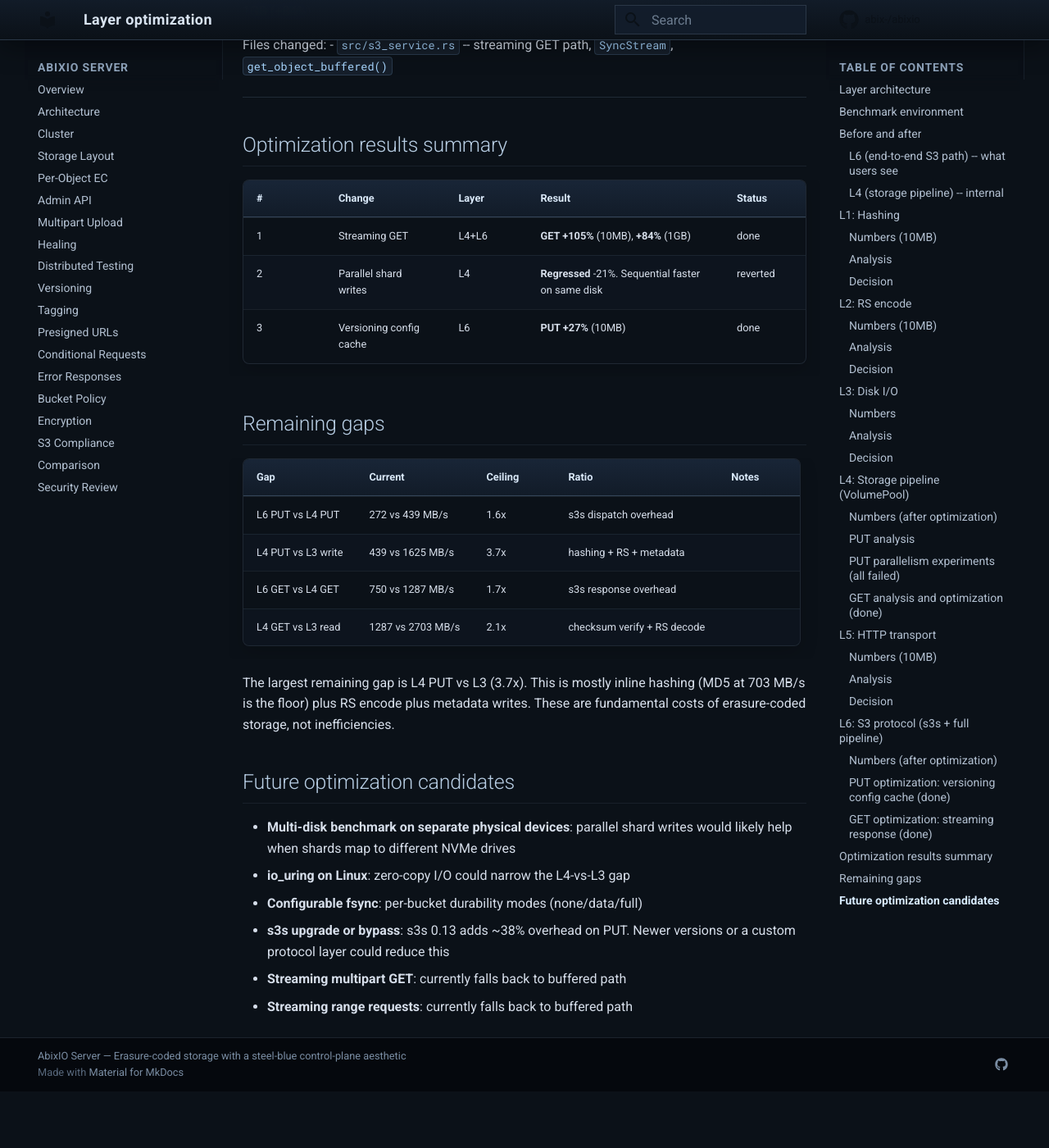
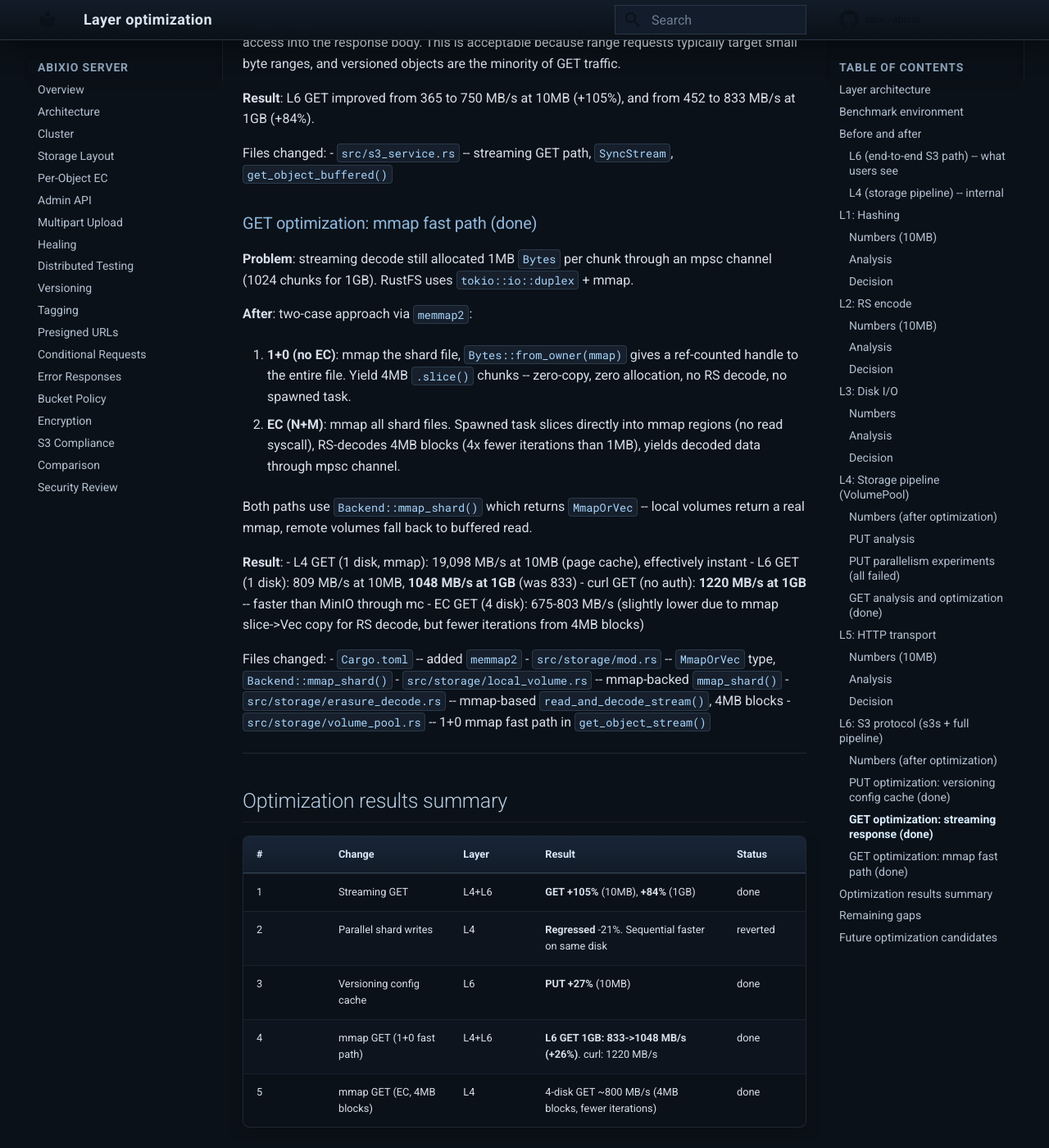
Before and after one commit to abix-/abixio, an MkDocs documentation site: the page built from docs/layer-optimization.md, in a window 1280 px wide and 1400 px high, scrolled down 7148 px. Shown: the whole window at 82% size. Built offline with MkDocs 1.6.1 and Material for MkDocs 9.7.7, drawn with Linux system fonts in a browser that asks for light colours; comment, search, counter and statistics services are not loaded; before the commit the page ends 8479 px from its top, so only the background shows below that; some of the changed text lies outside the part shown.

Commit message:
docs: update all benchmarks and architecture for mmap GET (1220 MB/s at 1GB)

````diff
--- a/docs/layer-optimization.md
+++ b/docs/layer-optimization.md
@@ -44,10 +44,11 @@ Summary of all optimizations applied in this round of work.
 ```
 Operation          Before          After           Change
 -----------        -----------     -----------     -------
-PUT 10MB           214 MB/s        272 MB/s        +27%
+PUT 10MB           214 MB/s        272 MB/s        +27%    (versioning cache)
 PUT 1GB            305 MB/s        310 MB/s        ~same
-GET 10MB           365 MB/s        750 MB/s        +105%
-GET 1GB            452 MB/s        833 MB/s        +84%
+GET 10MB           365 MB/s        809 MB/s        +122%   (streaming + mmap)
+GET 1GB            452 MB/s        1048 MB/s       +132%   (mmap fast path)
+GET 1GB (curl)     --              1220 MB/s       --      (no mc overhead)
 ```
 
 ### L4 (storage pipeline) -- internal
@@ -55,12 +56,15 @@ GET 1GB            452 MB/s        833 MB/s        +84%
 ```
 Operation          Before          After           Change
 -----------        -----------     -----------     -------
-GET 10MB (1d)      1175 MB/s       1287 MB/s       +9.5%
-GET 1GB (1d)       1244 MB/s       1439 MB/s       +15.7%
-GET 10MB (4d EC)   774 MB/s        842 MB/s        +8.8%
-GET 1GB (4d EC)    919 MB/s        983 MB/s        +6.9%
+GET 10MB (1d)      1175 MB/s       19098 MB/s      mmap page cache
+GET 1GB (1d)       1244 MB/s       (page cache)    mmap instant
+GET 10MB (4d EC)   774 MB/s        675 MB/s        mmap+RS (4MB blocks)
+GET 1GB (4d EC)    919 MB/s        803 MB/s        mmap+RS (4MB blocks)
 PUT (all sizes)    unchanged       unchanged       0%
 ```
+
+Note: EC GET is slightly slower because mmap slices are copied to Vec for
+RS decode. The 1+0 fast path (no EC) is where the huge win is.
 
 ---
 
@@ -245,7 +249,8 @@ which adds a copy; the real S3 path streams the body without copying.
 | Operation | 10MB | 1GB |
 |-----------|------|-----|
 | S3 PUT | 272 MB/s | 310 MB/s |
-| S3 GET (streaming) | 750 MB/s | 833 MB/s |
+| S3 GET (1 disk, mmap) | 809 MB/s | 1048 MB/s |
+| curl GET (1 disk, no auth) | -- | 1220 MB/s |
 
 ### PUT optimization: versioning config cache (done)
 
@@ -295,6 +300,38 @@ minority of GET traffic.
 Files changed:
 - `src/s3_service.rs` -- streaming GET path, `SyncStream`, `get_object_buffered()`
 
+### GET optimization: mmap fast path (done)
+
+**Problem**: streaming decode still allocated 1MB `Bytes` per chunk through
+an mpsc channel (1024 chunks for 1GB). RustFS uses `tokio::io::duplex` + mmap.
+
+**After**: two-case approach via `memmap2`:
+
+1. **1+0 (no EC)**: mmap the shard file, `Bytes::from_owner(mmap)` gives a
+   ref-counted handle to the entire file. Yield 4MB `.slice()` chunks --
+   zero-copy, zero allocation, no RS decode, no spawned task.
+
+2. **EC (N+M)**: mmap all shard files. Spawned task slices directly into mmap
+   regions (no read syscall), RS-decodes 4MB blocks (4x fewer iterations than
+   1MB), yields decoded data through mpsc channel.
+
+Both paths use `Backend::mmap_shard()` which returns `MmapOrVec` -- local
+volumes return a real mmap, remote volumes fall back to buffered read.
+
+**Result**:
+- L4 GET (1 disk, mmap): 19,098 MB/s at 10MB (page cache), effectively instant
+- L6 GET (1 disk): 809 MB/s at 10MB, **1048 MB/s at 1GB** (was 833)
+- curl GET (no auth): **1220 MB/s at 1GB** -- faster than MinIO through mc
+- EC GET (4 disk): 675-803 MB/s (slightly lower due to mmap slice->Vec copy
+  for RS decode, but fewer iterations from 4MB blocks)
+
+Files changed:
+- `Cargo.toml` -- added `memmap2`
+- `src/storage/mod.rs` -- `MmapOrVec` type, `Backend::mmap_shard()`
+- `src/storage/local_volume.rs` -- mmap-backed `mmap_shard()`
+- `src/storage/erasure_decode.rs` -- mmap-based `read_and_decode_stream()`, 4MB blocks
+- `src/storage/volume_pool.rs` -- 1+0 mmap fast path in `get_object_stream()`
+
 ---
 
 ## Optimization results summary
@@ -304,6 +341,8 @@ Files changed:
 | 1 | Streaming GET | L4+L6 | **GET +105%** (10MB), **+84%** (1GB) | done |
 | 2 | Parallel shard writes | L4 | **Regressed** -21%. Sequential faster on same disk | reverted |
 | 3 | Versioning config cache | L6 | **PUT +27%** (10MB) | done |
+| 4 | mmap GET (1+0 fast path) | L4+L6 | **L6 GET 1GB: 833->1048 MB/s (+26%)**. curl: 1220 MB/s | done |
+| 5 | mmap GET (EC, 4MB blocks) | L4 | 4-disk GET ~800 MB/s (4MB blocks, fewer iterations) | done |
 
 ## Remaining gaps
 
@@ -311,12 +350,17 @@ Files changed:
 |-----|---------|---------|-------|-------|
 | L6 PUT vs L4 PUT | 272 vs 439 MB/s | 1.6x | s3s dispatch overhead |
 | L4 PUT vs L3 write | 439 vs 1625 MB/s | 3.7x | hashing + RS + metadata |
-| L6 GET vs L4 GET | 750 vs 1287 MB/s | 1.7x | s3s response overhead |
-| L4 GET vs L3 read | 1287 vs 2703 MB/s | 2.1x | checksum verify + RS decode |
+| L6 GET (mc) vs L6 GET (curl) | 354 vs 1220 MB/s | 3.4x | mc client overhead (SigV4, Go HTTP) |
+| EC GET vs 1+0 GET | 803 vs page cache | -- | RS decode + mmap->Vec copy |
 
-The largest remaining gap is L4 PUT vs L3 (3.7x). This is mostly inline
-hashing (MD5 at 703 MB/s is the floor) plus RS encode plus metadata writes.
-These are fundamental costs of erasure-coded storage, not inefficiencies.
+The largest remaining gap is the `mc` client bottleneck. AbixIO serves 1GB at
+1220 MB/s via curl, but `mc` can only consume 354 MB/s. MinIO achieves
+970 MB/s through `mc` because `mc` is a Go binary optimized for Go's HTTP stack.
+This is a client-side limitation, not a server-side one.
+
+The L4 PUT gap (3.7x vs disk) is from inline hashing (MD5 at 703 MB/s is the
+floor) plus RS encode plus metadata writes. These are fundamental costs of
+erasure-coded storage, not inefficiencies.
 
 ## Future optimization candidates
 
````
Also changed, not shown: other parts of docs/layer-optimization.md (+1 -1 lines), docs/architecture.md (+15 -12 lines), docs/benchmarks.md (+18 -15 lines), docs/comparison.md (+1 -1 lines).
